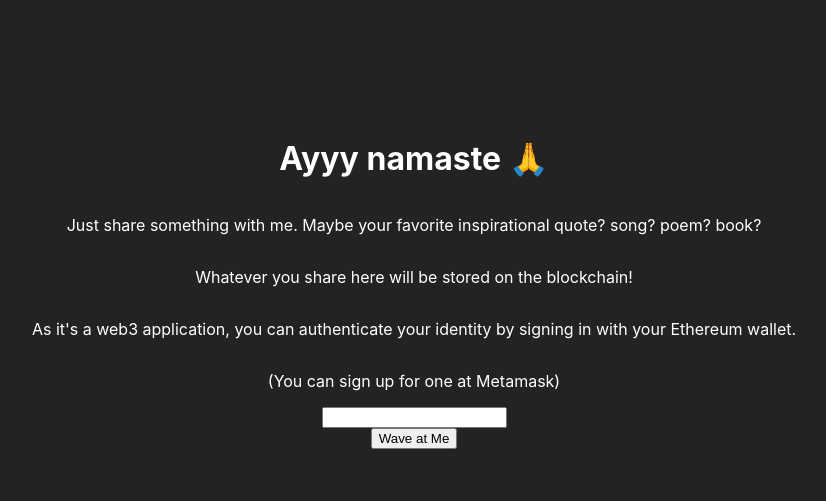
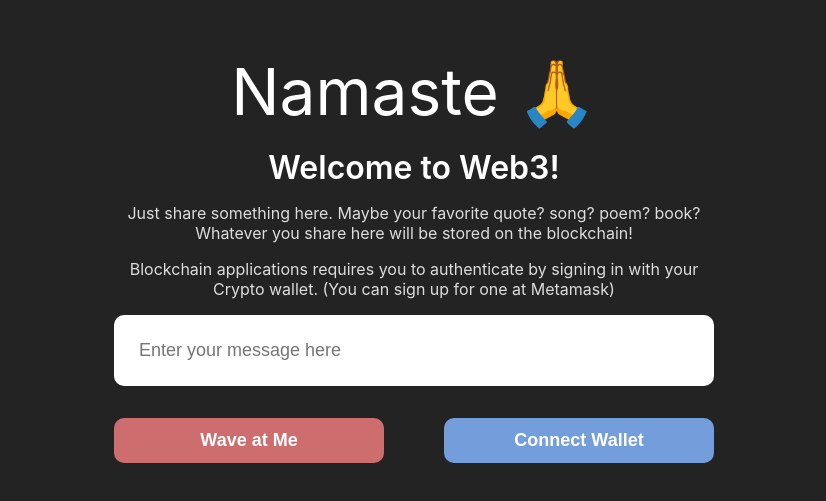
Before and after one commit to tapabratadey/Just-Share, a Next.js app: page / in a window 1280 px wide. Shown: the part 141-642 px from the top of the page, without its empty margins (226-1052 px from the left). Built offline with nearby package versions, Linux system fonts and the light colour scheme.

Commit message:
Fixing UI

```diff
--- a/pages/index.js
+++ b/pages/index.js
@@ -13,34 +13,34 @@ export default function Home() {
 				/>
 				<link rel="icon" href="/favicon.ico" />
 			</Head>
-			<div className={styles.grid}>
-				<h1>Ayyy namaste 🙏</h1>
-				<p>
-					Just share something with me. Maybe your favorite
-					inspirational quote? song? poem? book?
-				</p>
-				<p>Whatever you share here will be stored on the blockchain!</p>
-				<p>
-					As it&#39;s a web3 application, you can authenticate your
-					identity by signing in with your Ethereum wallet.
-				</p>
-				{/* <p>
-					Why do we need Metamask? Well. We need to be able to call
-					functions on our smart contract that live on the blockchain.
-					And, to do that we need to have a wallet that has our
-					Ethereum address and private key. But, we need something to
-					connect our website with our wallet so we can securely pass
-					our wallet credentials to our website so our website can use
-					those credentials to call our smart contract. You need to
-					have valid credentials to access functions on smart
-					contracts. It's almost like authentication. We need
-					something to "login" to the blockchain and then use those
-					login credentials to make API requests from our website.
-				</p> */}
-				<p>(You can sign up for one at Metamask)</p>
+			<div className={styles.dataContainer}>
+				<div className={styles.title}>Namaste 🙏</div>
+				<br />
+				<div className={styles.header}>Welcome to Web3!</div>
+
+				<div className={styles.bio}>
+					Just share something here. Maybe your favorite quote? song?
+					poem? book? Whatever you share here will be stored on the
+					blockchain!
+				</div>
+				<div className={styles.bio}>
+					Blockchain applications requires you to authenticate by
+					signing in with your Crypto wallet. (You can sign up for one
+					at Metamask)
+				</div>
+
+				{/* <button className="waveButton" onClick={wave}> */}
+				<input
+					className={styles.TextField}
+					placeholder="Enter your message here"
+				></input>
+				<div className={styles.grid}>
+					<button className={styles.waveButton}>Wave at Me</button>
+					<button className={styles.connectWallet}>
+						Connect Wallet
+					</button>
+				</div>
 			</div>
-			<input className="textField"></input>
-			<button className="waveButton">Wave at Me</button>
 		</div>
 	);
 }
--- a/styles/Home.module.css
+++ b/styles/Home.module.css
@@ -65,8 +65,8 @@
 	border-radius: 5px;
 	padding: 0.75rem;
 	font-size: 1.1rem;
-  font-family: Menlo, Monaco, Lucida Console, Liberation Mono, DejaVu Sans Mono,
-    Bitstream Vera Sans Mono, Courier New, monospace;
+	font-family: Menlo, Monaco, Lucida Console, Liberation Mono,
+		DejaVu Sans Mono, Bitstream Vera Sans Mono, Courier New, monospace;
 }
 
 .grid {
@@ -75,7 +75,8 @@
 	justify-content: center;
 	flex-wrap: wrap;
 	max-width: 800px;
-  margin-top: 3rem;
+	margin-top: 1rem;
+	gap: 10%;
 }
 
 .card {
@@ -113,6 +114,83 @@
 	margin-left: 0.5rem;
 }
 
+.mainContainer {
+	display: flex;
+	justify-content: center;
+	width: 100%;
+	margin-top: 64px;
+}
+
+.dataContainer {
+	display: flex;
+	flex-direction: column;
+	justify-content: center;
+	max-width: 600px;
+}
+
+.header {
+	text-align: center;
+	font-size: 32px;
+	font-weight: 600;
+}
+
+.bio {
+	text-align: center;
+	color: rgb(221, 221, 221);
+	margin-top: 16px;
+}
+
+.waveButton {
+	width: 45%;
+	cursor: pointer;
+	margin-top: 16px;
+	padding: 12px;
+	border: 0;
+	border-radius: 10px;
+	background: rgb(206, 109, 109);
+	color: white;
+	border-color: #ffffff;
+	font-size: large;
+	font-weight: bold;
+}
+
+.waveButton:hover,
+.waveButton:focus,
+.waveButton:active {
+	color: #ff8c08;
+	border-color: #cbcbcc;
+}
+
+.TextField {
+	margin-top: 16px;
+	padding: 25px;
+	border: 0;
+	border-radius: 10px;
+	outline: none;
+	font-size: large;
+}
+
+.connectWallet {
+	width: 45%;
+	cursor: pointer;
+	margin-top: 16px;
+	padding: 12px;
+	border: 0;
+	border-radius: 10px;
+	background: rgb(116, 157, 219);
+	color: white;
+	border-color: #ffffff;
+	font-size: large;
+	font-weight: bold;
+}
+
+.connectWallet:hover,
+.connectWallet:focus,
+.connectWallet:active {
+	color: #ff8c08c2;
+	border-color: #cbcbcc;
+}
+
 @media (max-width: 600px) {
 	.grid {
 		width: 100%;
--- a/styles/globals.css
+++ b/styles/globals.css
@@ -13,6 +13,6 @@ a {
 	text-decoration: none;
 }
 
-* {
+/* * {
 	box-sizing: border-box;
-}
+} */
```
Lines whose indentation alone changed are shown as unchanged.
